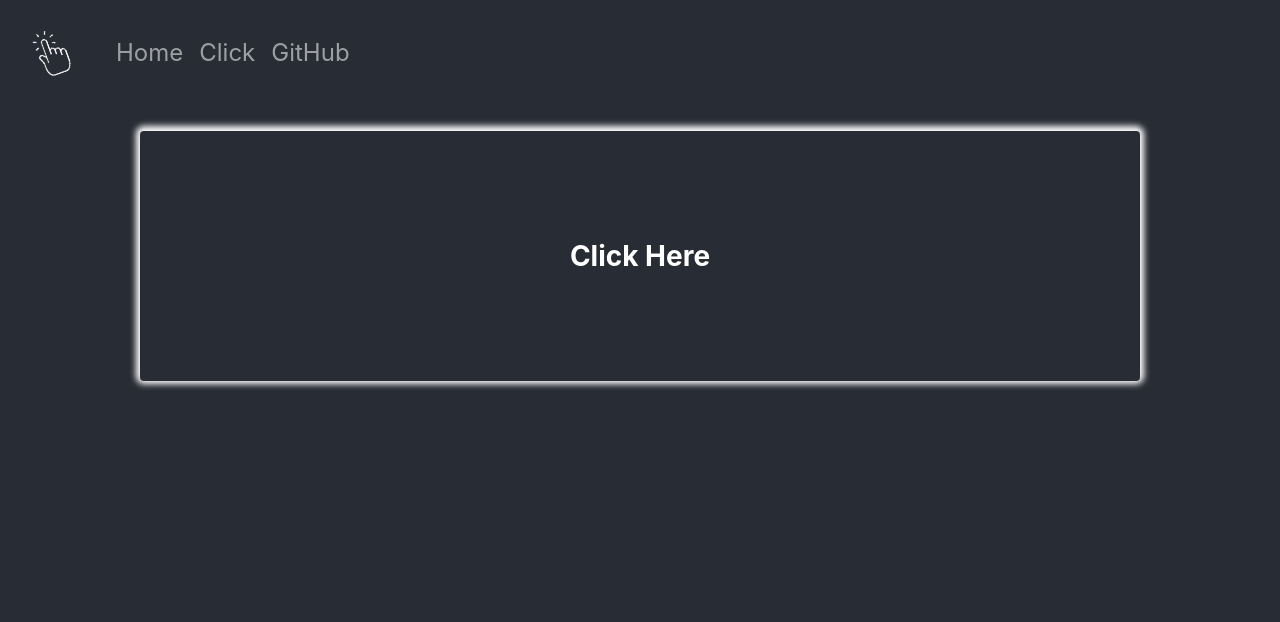
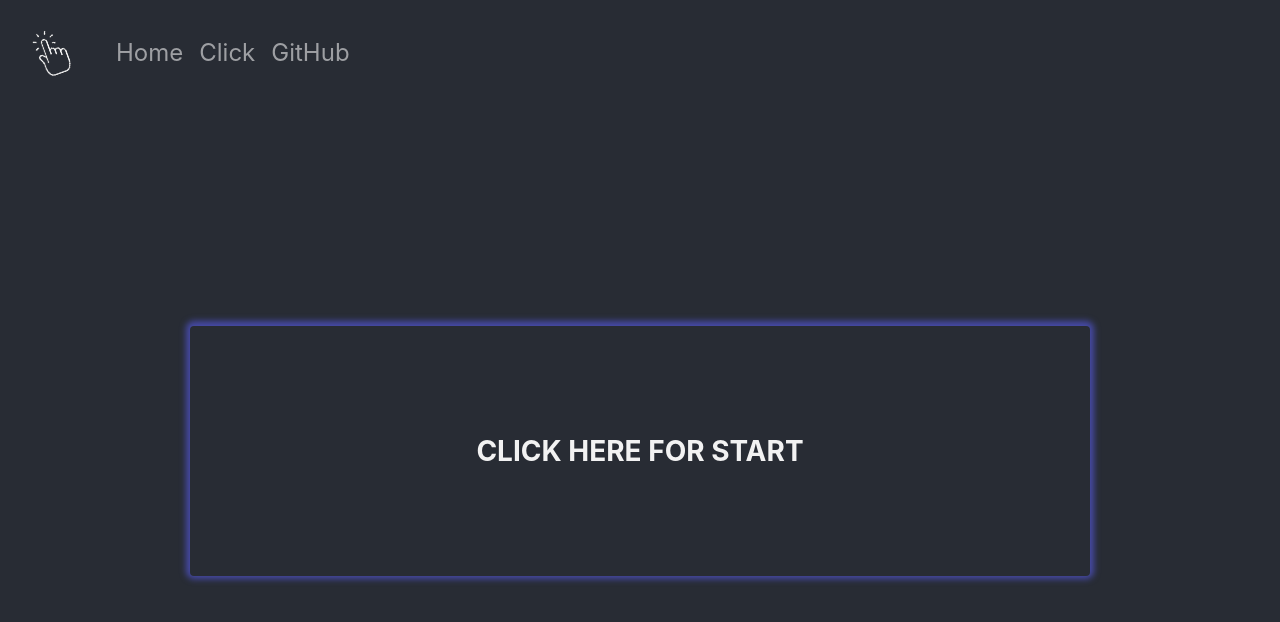
Before and after one commit to AlxisHenry/cpstest, a React (Create React App) app: page /Click-Test/click in a window 1280 px wide. Shown: the top 622 px of the page. Built offline with nearby package versions, Linux system fonts and the light colour scheme.

Commit message:
Change animations / Start click test

```diff
--- a/src/components/Button-Click/button-click.css
+++ b/src/components/Button-Click/button-click.css
@@ -8,7 +8,7 @@
 }
 
 .btn {
-    max-width: 1000px;
+    max-width: 900px;
     margin: 0 60px 0 60px;
     width: 100%;
     height: 250px;
@@ -30,11 +30,21 @@
     background-image: none;
     border: 1px solid transparent;
     border-radius: 4px;
-    box-shadow: 0 -1px 6px 4px white;
-    color: white;
+    box-shadow: 0 -1px 6px 4px #464AA6;
+    color: #F2F2F2;
+    text-transform: uppercase;
+}
+
+.btn:hover {
+    color: #F2F2F2;
+}
+
+.btn:focus {
+    transition: All 25ms ease-in;
+    box-shadow: 0 -1px 6px 4px #464AA6;
 }
 
 .btn:active {
-     transform: scale(0.99);
-     box-shadow: 3px 2px 5px 1px rgba(0, 0, 0, 0.1);
+    color: #F2F2F2;
+    transform: scale(0.99);
 }
--- a/src/components/Button-Click/button-click.js
+++ b/src/components/Button-Click/button-click.js
@@ -1,12 +1,28 @@
 import './button-click.css'
+import React from "react";
 
-const ButtonClick = ({ content }) => {
-    return (
-        <div className="click-button-container" data-content={content}>
-            <button className={"btn"}>{ content }</button>
-        </div>
-    )
+class ButtonClick extends React.Component {
+
+    constructor(props) {
+        super(props);
+    }
+
+    CountClicks(el) {
+        if (el.target.classList.contains('start-click-test')) {
+            el.target.classList.remove('start-click-test')
+            el.target.innerText = ''
+        }
+    }
+
+    render()
+    {
+        return (
+            <div className="click-button-container" data-content={this.props.content}>
+                <button onClick={this.CountClicks.bind(this)} className={"btn click-button start-click-test"}>{this.props.content}</button>
+            </div>
+        )
+    }
+
 }
 
-
 export default ButtonClick
--- a/src/views/Click/Click.css
+++ b/src/views/Click/Click.css
@@ -0,0 +1,13 @@
+.click-page-content {
+    margin-top: -55px;
+    width: 100%;
+    min-height: 800px;
+    display: flex;
+    justify-content: center;
+    align-items: center;
+    flex-wrap: wrap;
+}
+
+@media screen and (max-width: 900px) {
+
+}
--- a/src/views/Click/Click.js
+++ b/src/views/Click/Click.js
@@ -1,12 +1,13 @@
-import ButtonClick from "../../components/Button-Click/button-click";
-import React from "react";
+import ButtonClick from "../../components/Button-Click/button-click"
+import React from "react"
+import './Click.css'
 
 export class ClickTest extends React.Component {
     render() {
         return (
-            <>
-                <ButtonClick content={"Click Here"}/>
-            </>
+            <section className={"click-page-content"}>
+                <ButtonClick content={"Click Here For Start"}/>
+            </section>
         )
     }
 }
```
